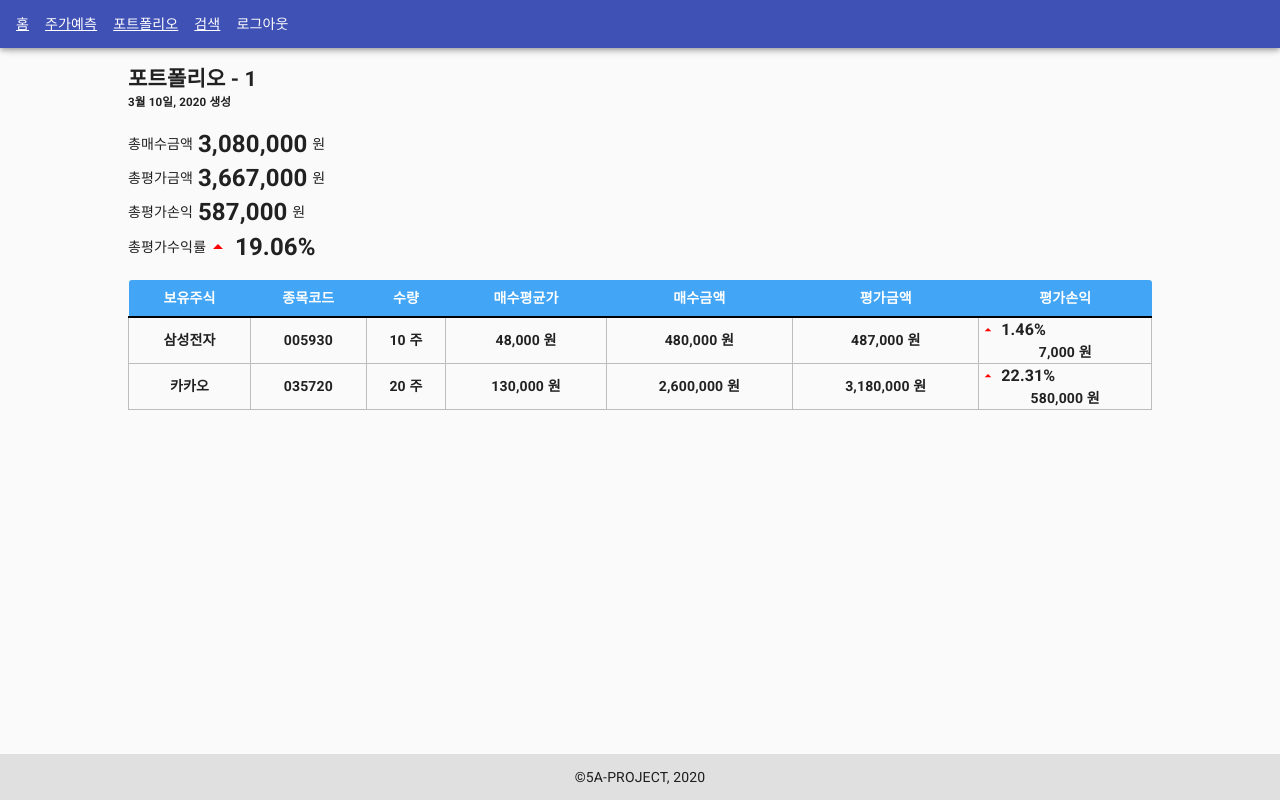
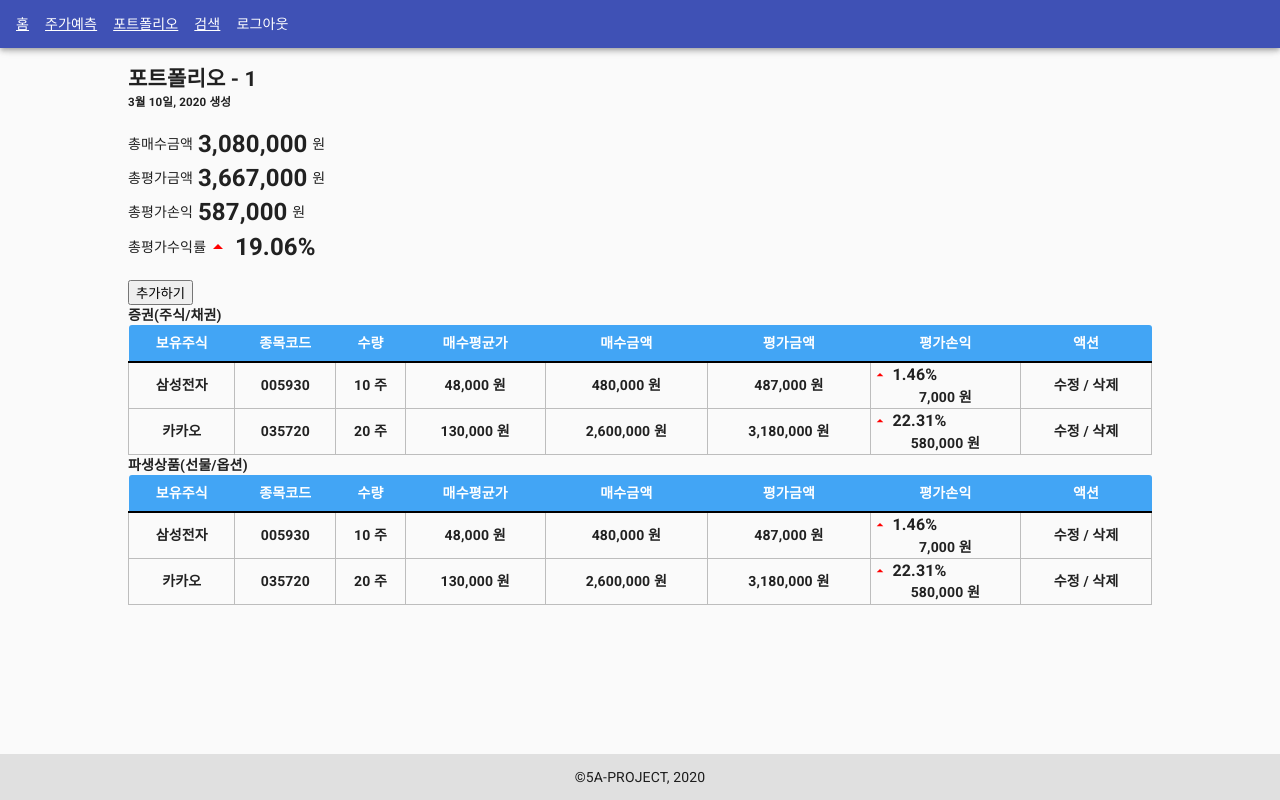
Before and after one commit to 5A-PROJECT/STOCK-GENIE, a React (Create React App) app in the folder frontend/: page /portfolio/1 in a window 1280 px wide. Built offline with nearby package versions, Linux system fonts and the light colour scheme.

Commit message:
[+] S02P23C101-22 UI 뼈대만 구성

```diff
--- a/frontend/package.json
+++ b/frontend/package.json
@@ -9,6 +9,7 @@
     "@testing-library/react": "^9.3.2",
     "@testing-library/user-event": "^7.1.2",
     "axios": "^0.19.2",
+    "lightweight-charts": "^2.0.0",
     "mobx": "^5.15.4",
     "mobx-react": "^6.1.8",
     "react": "^16.13.1",
--- /dev/null
+++ b/frontend/src/pages/portfolioItem/AddStockModal/index.js
@@ -0,0 +1,11 @@
+import React from 'react';
+
+function AddStockModal(props) {
+  return (
+    <div>
+      <button>추가하기</button>
+    </div>
+  );
+}
+
+export default AddStockModal;
--- a/frontend/src/pages/portfolioItem/StockList/StockListItem/index.js
+++ b/frontend/src/pages/portfolioItem/StockList/StockListItem/index.js
@@ -30,6 +30,7 @@ function StockListItem({ stock }) {
         <ReturnRatio ratio={getRatio} fontSize="1rem" iconSize="1rem" />
         <span>{profit.toLocaleString()} 원</span>
       </th>
+      <th>수정 / 삭제</th>
     </tr>
   );
 }
--- a/frontend/src/pages/portfolioItem/StockList/index.js
+++ b/frontend/src/pages/portfolioItem/StockList/index.js
@@ -41,6 +41,7 @@ function StockList({ stocks }) {
           <th>매수금액</th>
           <th>평가금액</th>
           <th>평가손익</th>
+          <th>액션</th>
         </tr>
       </TableHead>
       <TableBody>
--- a/frontend/src/pages/portfolioItem/StockList/StockListHeader/index.js
+++ b/frontend/src/pages/portfolioItem/StockListHeader/index.js
@@ -1,6 +1,6 @@
 import React, { useMemo } from 'react';
-import ReturnRatio from '../../../../molecules/ReturnRatio';
 import styled from 'styled-components';
+import ReturnRatio from '../../../molecules/ReturnRatio';
 
 const StockListHeaderWrapper = styled.header`
   margin: 1rem 0;
--- a/frontend/src/pages/portfolioItem/index.js
+++ b/frontend/src/pages/portfolioItem/index.js
@@ -1,8 +1,8 @@
 import React, { useState, useEffect } from 'react';
 import styled from 'styled-components';
-import ReturnRatio from '../../molecules/ReturnRatio';
 import StockList from './StockList';
-import StockListHeader from './StockList/StockListHeader';
+import StockListHeader from './StockListHeader';
+import AddStockModal from './AddStockModal';
 
 const PortfolioItemPageWrapper = styled.div`
   max-width: ${({ theme }) => theme.width.page};
@@ -33,6 +33,10 @@ function PortfolioItemPage({ match, history }) {
           {portfolio.stocks.length > 0 ? (
             <>
               <StockListHeader portfolio={portfolio} />
+              <AddStockModal />
+              <h4>증권(주식/채권)</h4>
+              <StockList stocks={portfolio.stocks} />
+              <h4>파생상품(선물/옵션)</h4>
               <StockList stocks={portfolio.stocks} />
             </>
           ) : (
```
Also changed, not shown: 2 other files (tests, documents, lock files or other folders).
